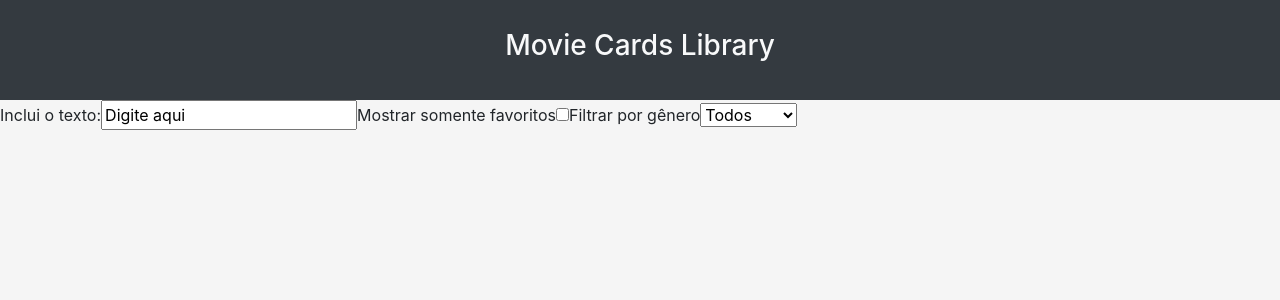
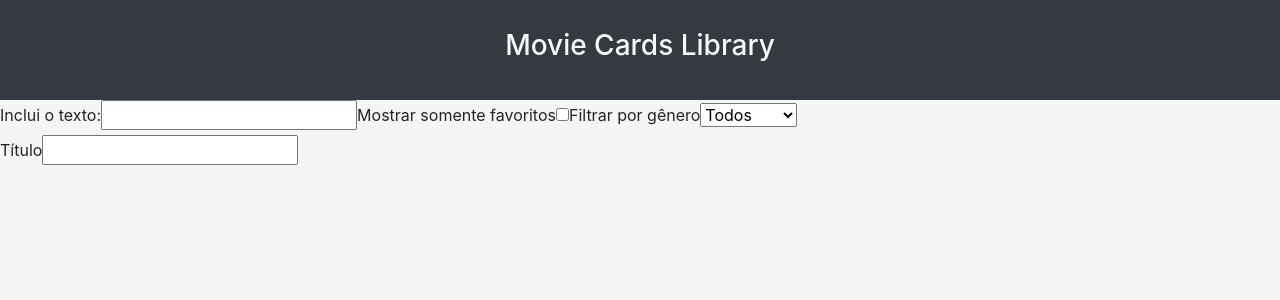
Before and after one commit to tryber/sd-05-block12-project-movie-card-library-stateful, a React (Create React App) app: page / in a window 1280 px wide. Shown: the top 300 px of the page. Built offline with nearby package versions, Linux system fonts and the light colour scheme.

Commit message:
SearchBar  ok

```diff
--- a/src/App.js
+++ b/src/App.js
@@ -2,25 +2,16 @@ import React from 'react';
 import './App.css';
 import SearchBar from './components/SearchBar';
 import Header from './components/Header';
+import AddMovie from './components/AddMovie';
 
-class App extends React.Component {
-  constructor(props) {
-    super(props);
-
-    this.state = { texto: '' };
-  }
-
-  onSearchTextChange() {
-    return 'teste';
-  }
-  render() {
-    return (
-      <div className="App">
-        <Header />
-        <SearchBar searchText="Digite aqui" func={this.onSearchTextChange} />
-      </div>
-    );
-  }
+function App() {
+  return (
+    <div className="App">
+      <Header />
+      <SearchBar />
+      <AddMovie />
+    </div>
+  );
 }
 
 export default App;
--- a/src/components/AddMovie.jsx
+++ b/src/components/AddMovie.jsx
@@ -1 +1,34 @@
-// implement AddMovie component here
+import React from 'react';
+
+export default class AddMovie extends React.Component {
+  constructor(props) {
+    super(props);
+    this.state = {
+      title: '',
+      subtitle: '',
+      imagePath: '',
+      storyline: '',
+      rating: 0,
+      genre: 'action',
+    };
+  }
+  atualizaEstado(event) {
+    console.log(event.target.value);
+    //setState({ title: event.target.value });
+  }
+  render() {
+    console.log(this.state.title);
+    return (
+      <div>
+        <form>
+          <label htmlFor="">Título</label>
+          <input
+            type="text"
+            value={this.state.title}
+            onChange={this.atualizaEstado}
+          />
+        </form>
+      </div>
+    );
+  }
+}
```
